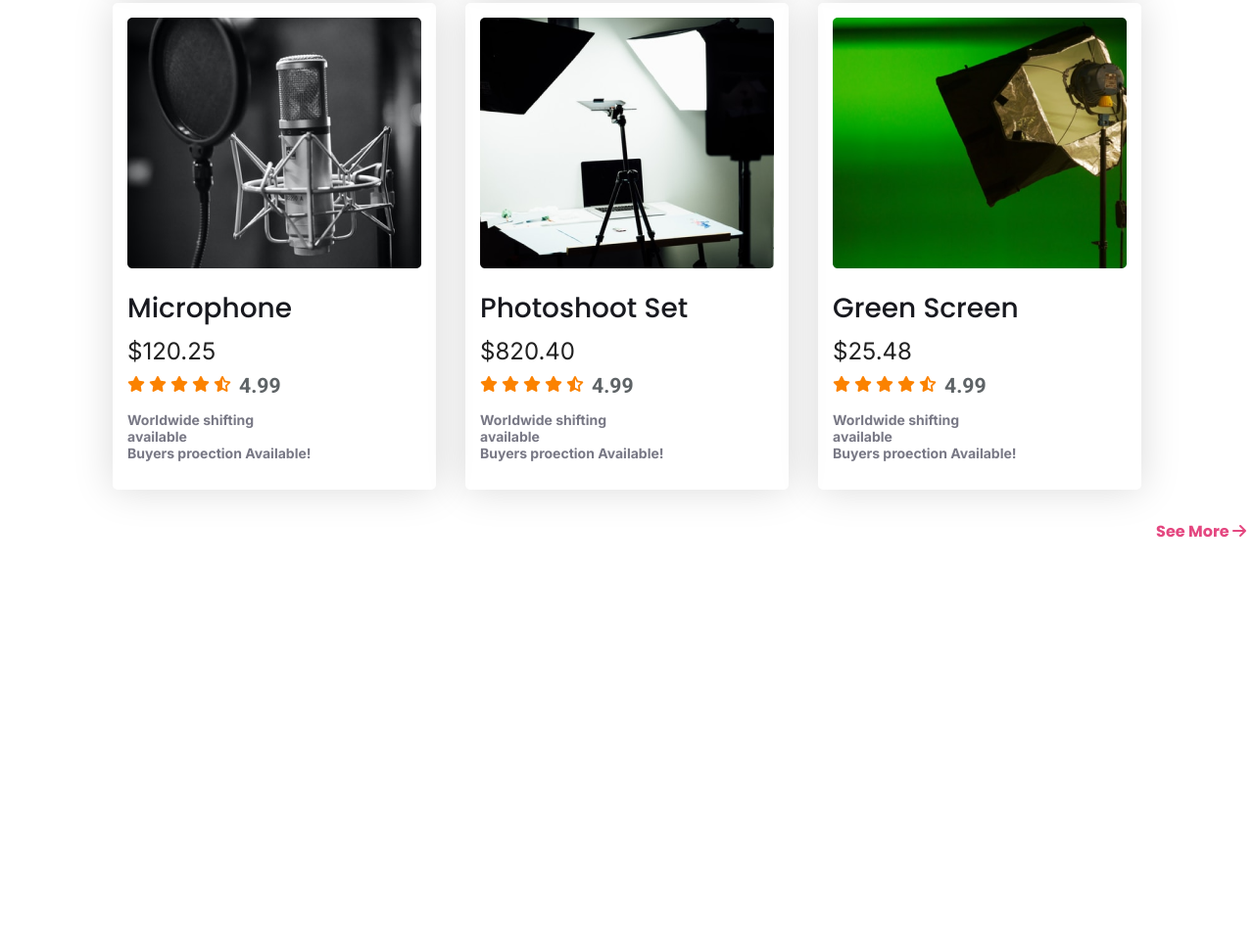
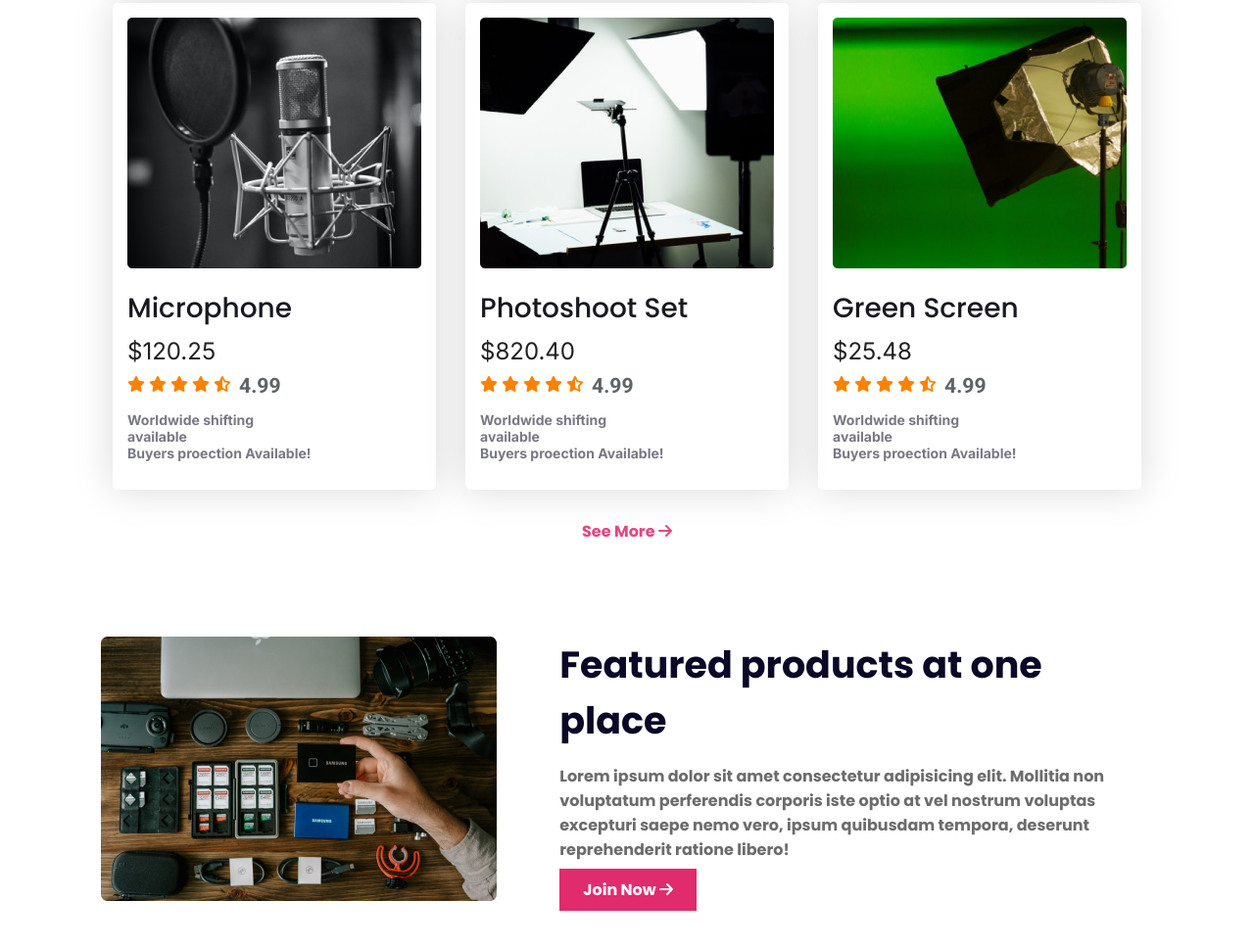
Before and after one commit to AtikAkbar/influencer-gear, a plain HTML site: page index.html in a window 1280 px wide. Shown: the part 2018-2987 px from the top of the page at 98% size. Before the commit the page ends 2581 px from the top, so only its background shows below. Drawn offline with Linux system fonts and the light colour scheme.

Commit message:
fratured product done

```diff
--- a/index.html
+++ b/index.html
@@ -208,17 +208,15 @@
             <span class="more">See More <i class="fa-solid fa-arrow-right"></i></span>
         </section>
         <!-- product section ends -->
+        <article class="featured-product">
+            <img src="images/gear.png" alt="">
+            <div>
+                <h2>Featured products at one place</h2>
+                <p>Lorem ipsum dolor sit amet consectetur adipisicing elit. Mollitia non voluptatum perferendis corporis iste optio at vel nostrum voluptas excepturi saepe nemo vero, ipsum quibusdam tempora, deserunt reprehenderit ratione libero!</p>
+                <a href="">Join Now <i class="fa-solid fa-arrow-right"></i></a>
+            </div>
+        </article>
     </main>
 
 </body>
 </html>
-
-<!-- Stars icon
-
-        <i class="fa-solid fa-star"></i>
-        <i class="fa-solid fa-star-half-stroke"></i>
--->
-
-<!--
-    1. nav> div> .fa-cart-shoping 36px korte hobe.
- -->
--- a/styles/style.css
+++ b/styles/style.css
@@ -159,5 +159,35 @@ nav a{
     font-family: 'Poppins', sans-serif;
     font-weight: 700;
     color: #E02C6DDE;
-    align-self: end;
 }
+
+/* ------------------------------
+        Featured Product
+-------------------------------- */
+.featured-product{
+    display: flex;
+    font-family: 'Poppins', sans-serif;
+    font-weight: 700;
+    justify-content: center;
+    align-items: center;
+    margin: 7.5%;
+}
+.featured-product div{
+    margin-left: 6%;
+}
+.featured-product h2{
+    color: #0A0826;
+    font-size: 2.375rem;
+    margin: 0 0 1rem;
+}
+.featured-product p{
+    color: #6C6C6C;
+    font-size: 1rem;
+    margin: 1rem 0;
+}
+.featured-product a{
+    text-decoration: none;
+    padding: 10px 24px;
+    background: #E02C6D;
+    color: #FFFFFF;
+}
```
